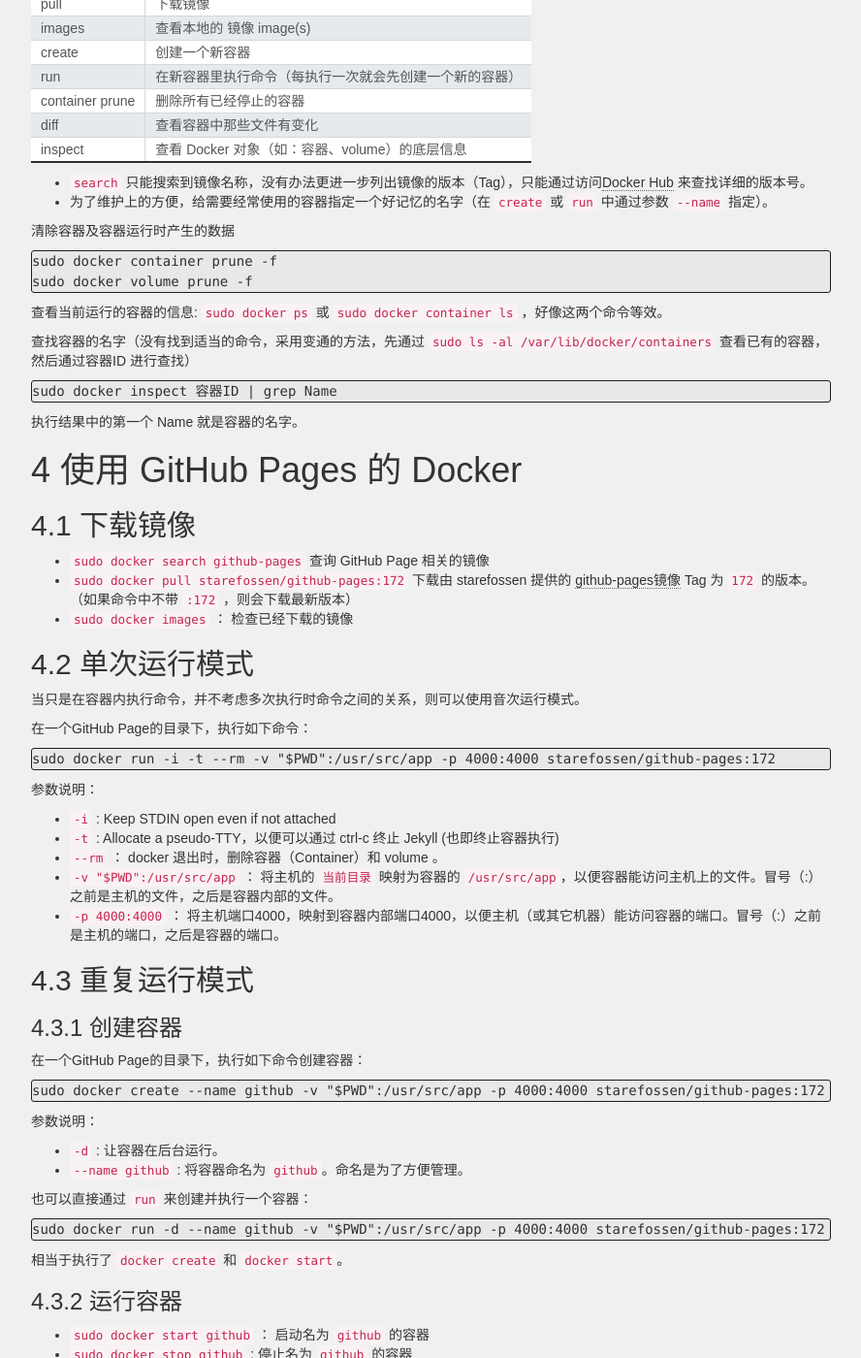
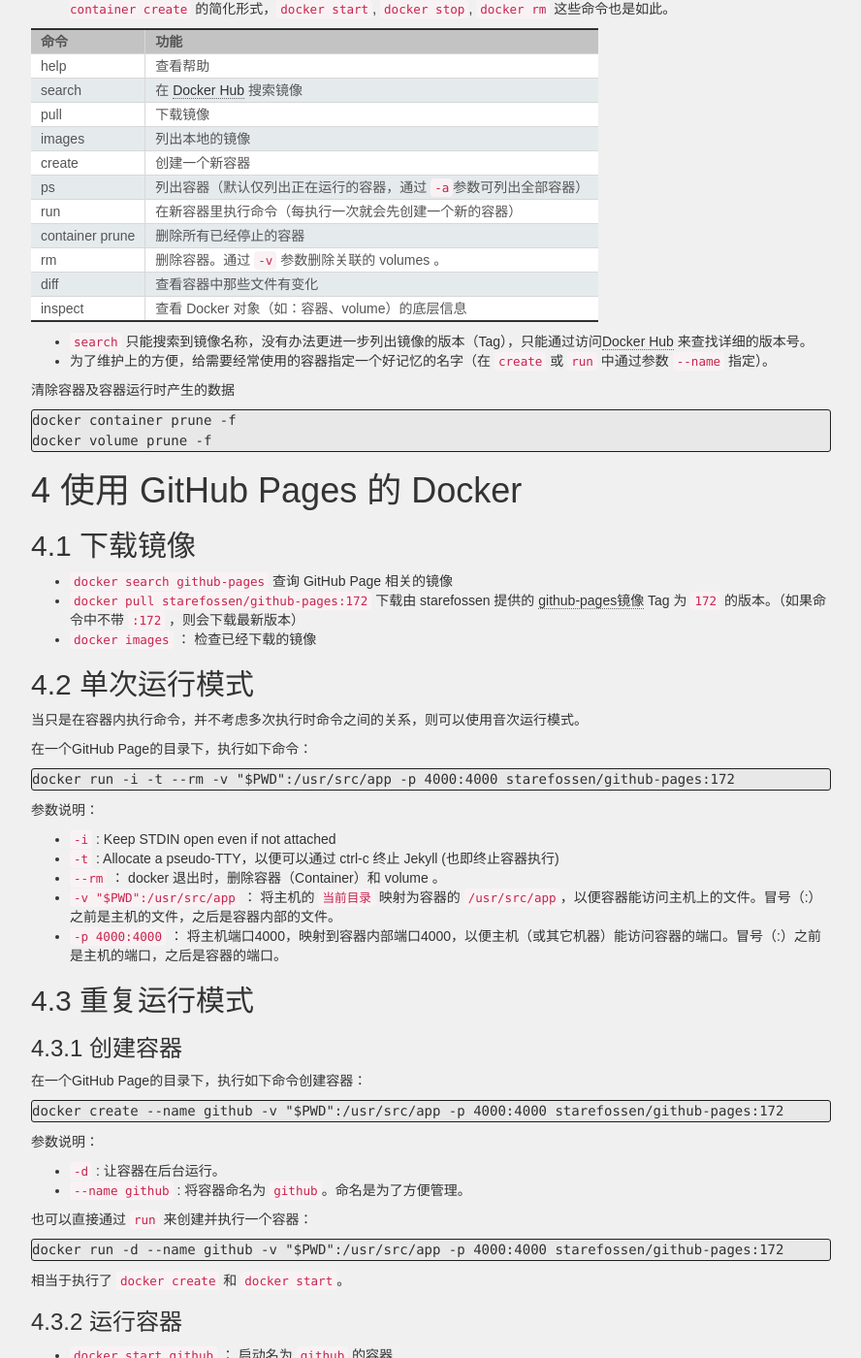
Before and after one commit to fanhongtao/fanhongtao.github.com, a Jekyll site: the page built from _posts/2019-08-01-using-docker.md, in a window 1280 px wide and 1400 px high, scrolled down 1357 px. Shown: the whole window at 97% size, without its empty margins (53-941 px from the left). Built offline with Jekyll 4.4.1, drawn with Linux system fonts in a browser that asks for light colours; nearby versions of some CDN libraries; some of the changed text lies outside the part shown.

Commit message:
update: 2019-08-01-using-docker.md

````diff
--- a/_posts/2019-08-01-using-docker.md
+++ b/_posts/2019-08-01-using-docker.md
@@ -43,7 +43,17 @@
 * [Get Docker Engine - Community for Ubuntu](https://docs.docker.com/install/linux/docker-ce/ubuntu/)
 * [Ubuntu Docker 安装](https://www.runoob.com/docker/ubuntu-docker-install.html)
 
-卸载 Docker
+为了不 `sudo` 运行 `docker` ， 可以[将当前用户加入 docker 用户组](https://docs.docker.com/install/linux/linux-postinstall/)：
+
+```
+sudo groupadd docker
+sudo usermod -aG docker $USER
+```
+
+重新登录后，就可以直接使用 `docker` 命令了。
+
+
+卸载 Docker：
 
 ```
 sudo apt-get purge docker-ce docker-ce-cli containerd.io
@@ -62,10 +72,12 @@
 | help | 查看帮助 |
 | search | 在 [Docker Hub](https://hub.docker.com) 搜索镜像 |
 | pull | 下载镜像 |
-| images | 查看本地的 镜像 image(s) |
+| images | 列出本地的镜像 |
 | create | 创建一个新容器 |
+| ps | 列出容器（默认仅列出正在运行的容器，通过 `-a`参数可列出全部容器） |
 | run | 在新容器里执行命令（每执行一次就会先创建一个新的容器） |
 | container prune | 删除所有已经停止的容器 |
+| rm | 删除容器。通过 `-v` 参数删除关联的 volumes 。 |
 | diff | 查看容器中那些文件有变化 |
 | inspect | 查看 Docker 对象（如：容器、volume）的底层信息 |
 
@@ -76,27 +88,18 @@
 清除容器及容器运行时产生的数据
 
 ```
-sudo docker container prune -f
-sudo docker volume prune -f
+docker container prune -f
+docker volume prune -f
 ```
-
-查看当前运行的容器的信息: `sudo docker ps` 或 `sudo docker container ls` ，好像这两个命令等效。
-
-
-查找容器的名字（没有找到适当的命令，采用变通的方法，先通过 `sudo ls -al /var/lib/docker/containers` 查看已有的容器，然后通过容器ID 进行查找）
-```
-sudo docker inspect 容器ID | grep Name
-```
-执行结果中的第一个 Name 就是容器的名字。
 
 
 # 4 使用 GitHub Pages 的 Docker
 
 ## 4.1 下载镜像
 
-* `sudo docker search github-pages` 查询 GitHub Page 相关的镜像
-* `sudo docker pull starefossen/github-pages:172` 下载由 starefossen 提供的 [github-pages镜像](https://hub.docker.com/r/starefossen/github-pages) Tag 为 `172` 的版本。（如果命令中不带 `:172` ，则会下载最新版本）
-* `sudo docker images` ： 检查已经下载的镜像
+* `docker search github-pages` 查询 GitHub Page 相关的镜像
+* `docker pull starefossen/github-pages:172` 下载由 starefossen 提供的 [github-pages镜像](https://hub.docker.com/r/starefossen/github-pages) Tag 为 `172` 的版本。（如果命令中不带 `:172` ，则会下载最新版本）
+* `docker images` ： 检查已经下载的镜像
 
 ## 4.2 单次运行模式
 
@@ -105,7 +108,7 @@
 在一个GitHub Page的目录下，执行如下命令：
 
 ```
-sudo docker run -i -t --rm -v "$PWD":/usr/src/app -p 4000:4000 starefossen/github-pages:172
+docker run -i -t --rm -v "$PWD":/usr/src/app -p 4000:4000 starefossen/github-pages:172
 ```
 
 参数说明：
@@ -123,7 +126,7 @@
 在一个GitHub Page的目录下，执行如下命令创建容器：
 
 ```
-sudo docker create --name github -v "$PWD":/usr/src/app -p 4000:4000 starefossen/github-pages:172
+docker create --name github -v "$PWD":/usr/src/app -p 4000:4000 starefossen/github-pages:172
 ```
 
 参数说明：
@@ -134,18 +137,18 @@
 也可以直接通过 `run` 来创建并执行一个容器：
 
 ```
-sudo docker run -d --name github -v "$PWD":/usr/src/app -p 4000:4000 starefossen/github-pages:172
+docker run -d --name github -v "$PWD":/usr/src/app -p 4000:4000 starefossen/github-pages:172
 ```
 相当于执行了 `docker create` 和 `docker start`。
 
 ### 4.3.2 运行容器
 
-* `sudo docker start github`  ： 启动名为 `github` 的容器
-* `sudo docker stop github` : 停止名为 `github` 的容器
+* `docker start github`  ： 启动名为 `github` 的容器
+* `docker stop github` : 停止名为 `github` 的容器
 
 ### 4.3.3 删除容器
 
-* `sudo docker rm -v github` : 删除名为 `github` 的容器（`-v`参数表示同时删除关联的 volumes）
+* `docker rm -v github` : 删除名为 `github` 的容器（`-v`参数表示同时删除关联的 volumes）
 
 -
 
````
